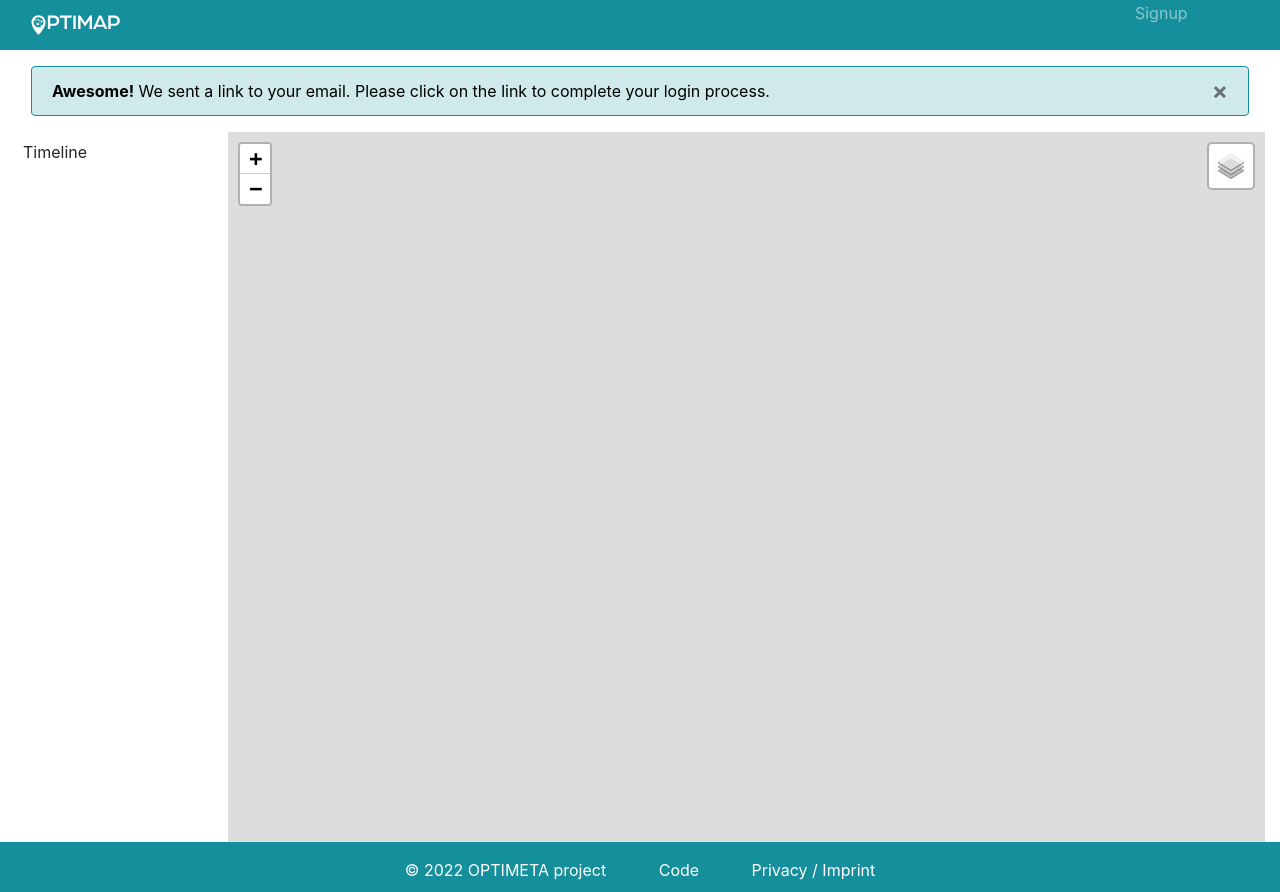
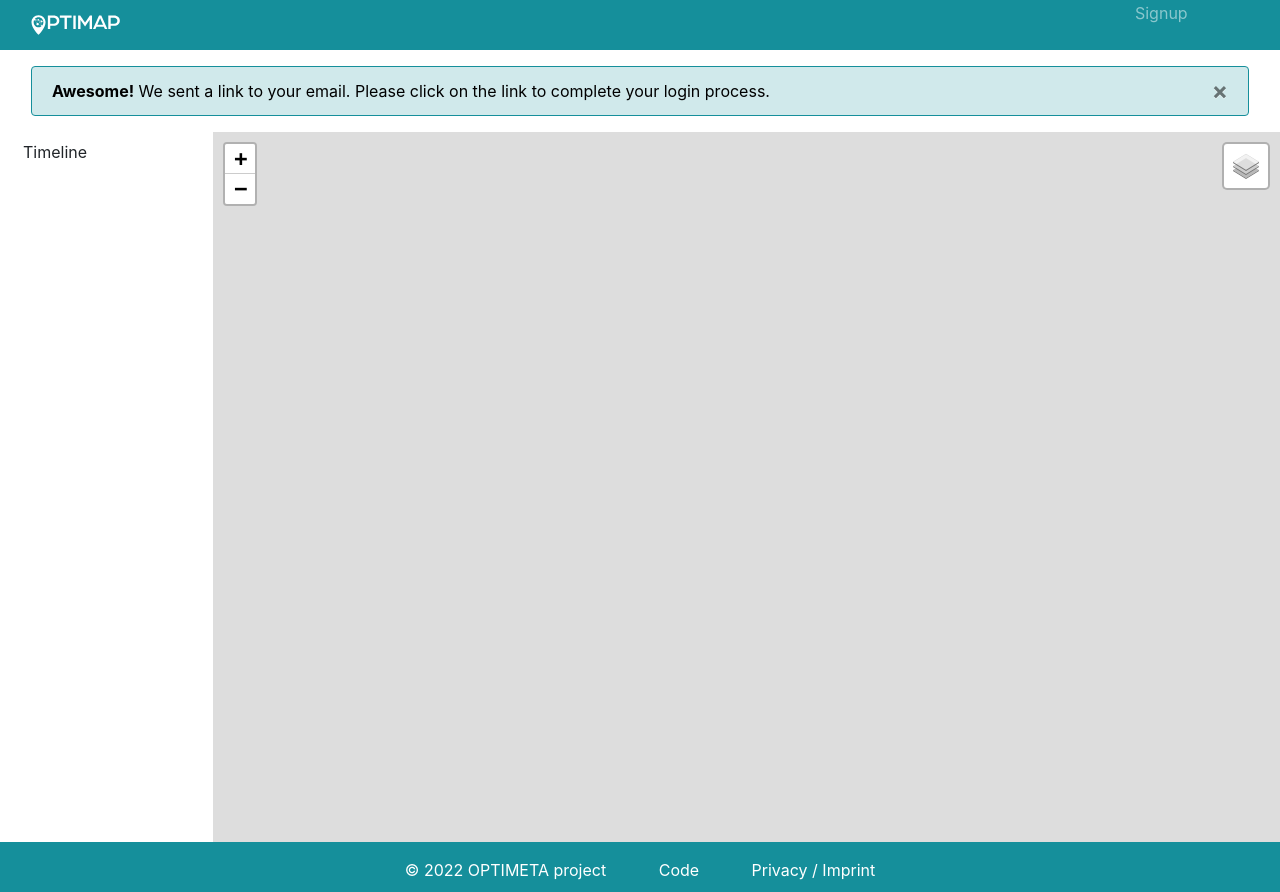
Before and after one commit to ifgi/optimetaPortal, a Django app: template publications/templates/login_response.html in a window 1280 px wide. Run offline with Django 4.2, Linux system fonts and the light colour scheme; the template is opened without the code that fills it, so the values that code supplies are empty; parts of the project's set-up code (start-up, migrations or seed data) failed here and were passed over; some libraries are stand-ins or nearby versions.

Commit message:
remove right hand side padding from map

```diff
--- a/publications/templates/main.html
+++ b/publications/templates/main.html
@@ -62,7 +62,7 @@
     </div>
   </div>
 
-  <div class="col w-100" style="width: 100%;">
+  <div class="col w-100 p-0" style="width: 100%;">
     <!--Map-->
     <div id="map"></div>
   </div>
```
